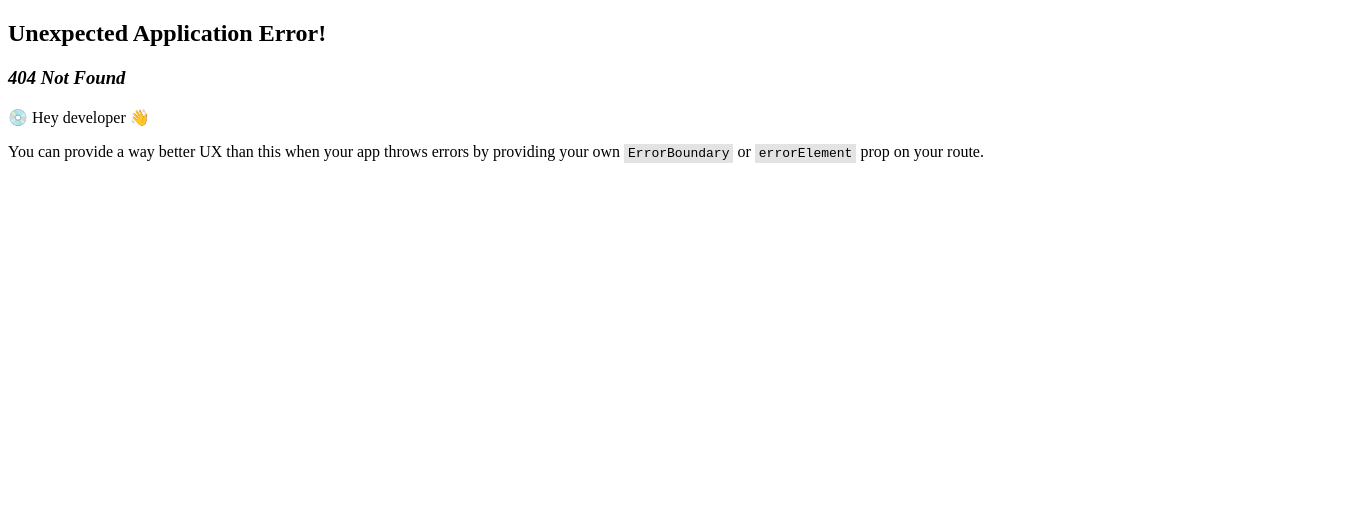
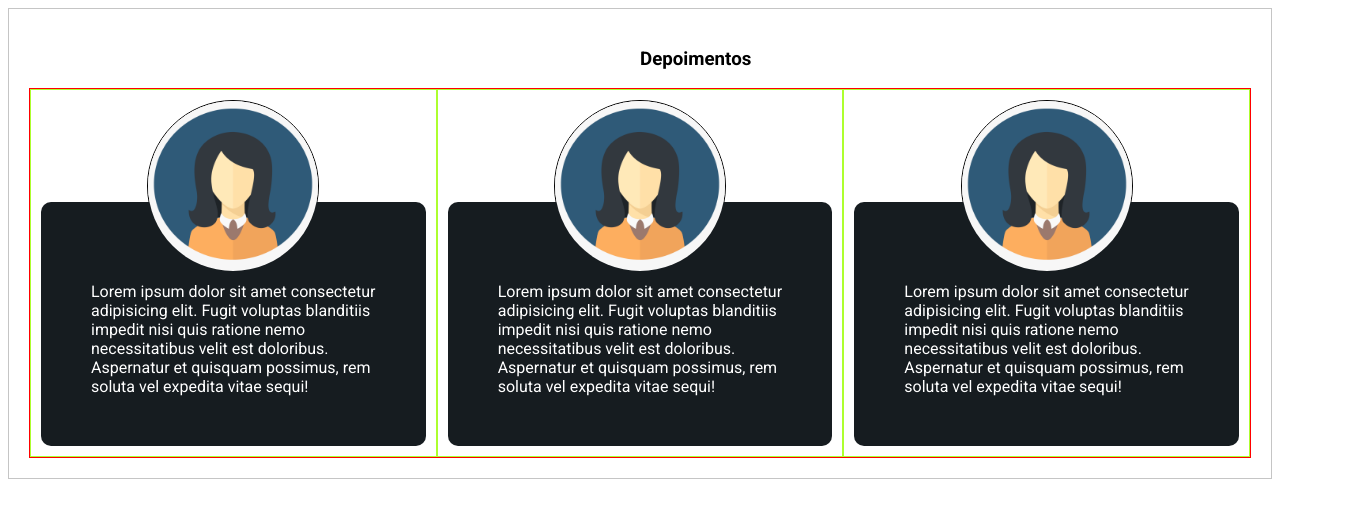
Before and after one commit to thaisdsandim/MyJam-front, a React (Vite) app: page /home in a window 1280 px wide. Before the commit this address had no page. Shown: the top 518 px of the page, 1362 px wide, since content can reach past the window. Built offline with nearby package versions, Linux system fonts and the light colour scheme.

Commit message:
definiçao

```diff
--- a/index.html
+++ b/index.html
@@ -4,6 +4,11 @@
     <meta charset="UTF-8" />
     <link rel="icon" type="image/svg+xml" href="/vite.svg" />
     <meta name="viewport" content="width=device-width, initial-scale=1.0" />
+    <link rel="preconnect" href="https://fonts.googleapis.com" />
+    <link rel="preconnect" href="https://fonts.gstatic.com" crossorigin />
+    <link href="https://fonts.googleapis.com/css2?family=Roboto:ital,wght@0,100;0,300;0,400;0,500;0,700;1,100;1,300;1,400;1,500;1,700&display=swap"
+      rel="stylesheet"
+    />
     <title>MY jam!!!</title>
   </head>
   <body>
--- a/src/components/footerDepoimentos/Depoimento.style.ts
+++ b/src/components/footerDepoimentos/Depoimento.style.ts
@@ -12,7 +12,8 @@ export const Container = styled.div`
 
   .Titulo {
     display: flex;
-    padding-left: 46%;
+    padding-left: 50%;
+    padding-right: 50%;
 
     justify-content: center;
     align-items: center;
@@ -21,8 +22,7 @@ export const Container = styled.div`
   .Row {
     display: flex;
     border: 1px solid red;
-
-  }
+      }
 
   .Col {
     display: block;
@@ -56,3 +56,12 @@ export const LogoImg = styled.img`
   margin-bottom: -80px;
   margin-top: 10px;
 `;
+
+export const Barra = styled.footer`
+width: 100%;
+height: 234px;
+margin-top: 100px;
+
+
+background: #161C20;
+`
--- a/src/components/footerDepoimentos/Depoimentos.tsx
+++ b/src/components/footerDepoimentos/Depoimentos.tsx
@@ -1,5 +1,5 @@
-import { Container, LogoImg } from "./Depoimento.style";
-import Icon from "../../assets/images/Beyonce_01.png";
+import { Container, LogoImg, Barra } from "./Depoimento.style";
+import Icon from "../../assets/images/avatarDepoimentos.png";
 
 const Depoimentos = () => {
   return (
@@ -37,7 +37,15 @@ const Depoimentos = () => {
           </p>
         </div>
       </div>
+
     </Container>
+  );
+
+};
+
+const Footer = () => {
+  return (
+    <Barra></Barra>
   );
 };
 
--- /dev/null
+++ b/src/index.css
@@ -0,0 +1,3 @@
+*{
+    font-family: 'Roboto', sans-serif;
+}
--- a/src/main.tsx
+++ b/src/main.tsx
@@ -2,6 +2,7 @@ import React from "react";
 import ReactDOM from "react-dom/client";
 import { RouterProvider } from "react-router-dom";
 import router from "./routes";
+import "./index.css";
 // Nao modificar sem comunicar no grupo.
 // Mexer em ultimo caso!
 
--- a/src/pages/home.tsx
+++ b/src/pages/home.tsx
@@ -0,0 +1,13 @@
+import  Depoimentos  from "../components/footerDepoimentos/Depoimentos";
+
+const Home = () => {
+    return (
+        <div>
+<Depoimentos />
+
+
+        </div>
+    )
+};
+
+export default Home;
--- a/src/routes/index.tsx
+++ b/src/routes/index.tsx
@@ -1,10 +1,10 @@
 import { createBrowserRouter } from "react-router-dom";
-import Depoimentos from "../components/footerDepoimentos/Depoimentos";
+import Home from "../pages/home";
 
 const router = createBrowserRouter([
     {
-      path: "/depoimentos",
-      element: <Depoimentos />,
+      path: "/home",
+      element: <Home />,
     }
 
   ]);
```
Also changed, not shown: src/assets/images/Beyonce_01.png (deleted), src/assets/images/avatarDepoimentos.png (added).
